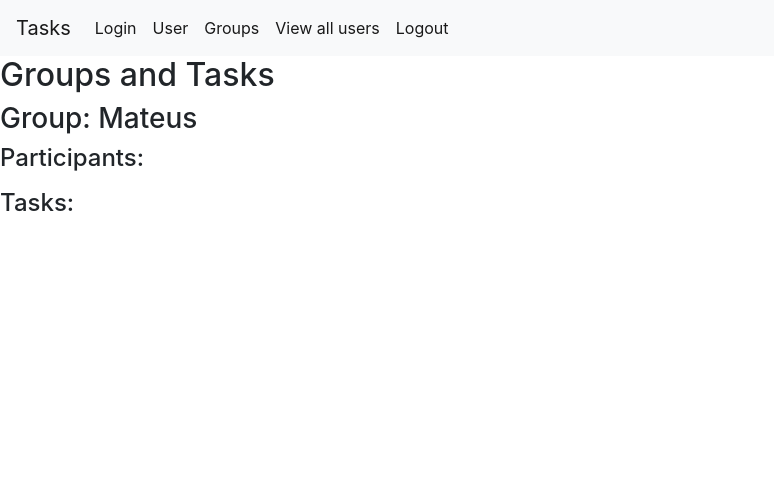
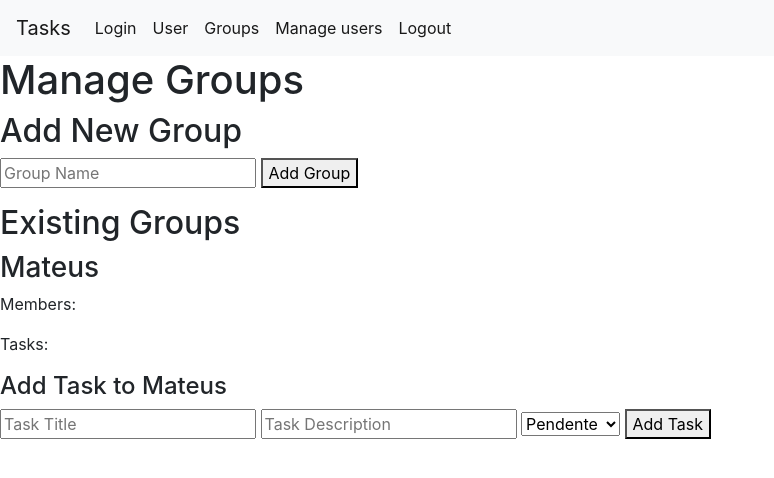
Before and after one commit to mateushesc/Tasks, a Flask app: page /groups in a window 1280 px wide. Shown: the top 478 px of the page, without its empty margins (0-774 px from the left). Run offline with Flask 3, Linux system fonts and the light colour scheme.

Commit message:
Add files via upload

```diff
--- a/app.py
+++ b/app.py
@@ -60,7 +60,9 @@ def home():
 
 @app.route("/view")
 def view():
-    return render_template("view.html", values=users.query.all())
+    all_users = users.query.all()
+    all_groups = groups.query.all()
+    return render_template("view.html", values=all_users, groups=all_groups)
 
 @app.route("/login", methods=["POST", "GET"])
 def login():
@@ -114,6 +116,60 @@ def view_groups():
     all_groups = groups.query.all()
     return render_template("groups.html", groups=all_groups)
 
+@app.route("/add_group", methods=["POST"])
+def add_group():
+    group_name = request.form["group_name"]
+
+    if group_name:
+        new_group = groups(name=group_name)
+        db.session.add(new_group)
+        db.session.commit()
+        flash(f"Group '{group_name}' added successfully!")
+    else:
+        flash("Group name cannot be empty.")
+
+    return redirect(url_for("view_groups"))
+
+
+@app.route("/add_to_group", methods=["POST"])
+def add_to_group():
+    user_id = request.form["user_id"]
+    group_id = request.form["group_id"]
+
+    user = users.query.get(user_id)
+    group = groups.query.get(group_id)
+
+    if user and group:
+        if user not in group.members:
+            group.members.append(user)
+            db.session.commit()
+            flash(f"User {user.name} added to group {group.name}!")
+        else:
+            flash(f"User {user.name} is already in group {group.name}.")
+    else:
+        flash("Error: User or group not found.")
+
+    return redirect(url_for("view"))
+
+@app.route("/add_task", methods=["POST"])
+def add_task():
+    task_title = request.form["task_title"]
+    task_description = request.form["task_description"]
+    task_status = request.form["task_status"]
+    group_id = request.form["group_id"]
+
+    group = groups.query.get(group_id)
+
+    if group:
+        new_task = Tasks(title=task_title, description=task_description, status=task_status, group_id=group_id)
+        db.session.add(new_task)
+        db.session.commit()
+        flash(f"Task '{task_title}' added to group '{group.name}' successfully!")
+    else:
+        flash("Group not found.")
+
+    return redirect(url_for("view_groups"))
+
 @app.route("/logout")
 def logout():
     if "user" in session:
--- a/templates/base.html
+++ b/templates/base.html
@@ -34,7 +34,7 @@
                     <a class="nav-link" href="groups">Groups <span class="sr-only">(current)</span></a>
                 </li>
                 <li class="nav-item active">
-                    <a class="nav-link" href="view">View all users <span class="sr-only">(current)</span></a>
+                    <a class="nav-link" href="view">Manage users <span class="sr-only">(current)</span></a>
                 </li>
                 <li class="nav-item active">
                     <a class="nav-link" href="logout">Logout <span class="sr-only">(current)</span></a>
--- a/templates/groups.html
+++ b/templates/groups.html
@@ -1,22 +1,42 @@
 {% extends "base.html" %}
-{% block title %}View All Groups{% endblock %}
+{% block title %}Manage Groups{% endblock %}
 {% block content %}
-    <h2>Groups and Tasks</h2>
+    <h1>Manage Groups</h1>
+
+    <!-- Form to add a new group -->
+    <h2>Add New Group</h2>
+    <form action="{{ url_for('add_group') }}" method="POST">
+        <input type="text" name="group_name" placeholder="Group Name" required>
+        <button type="submit">Add Group</button>
+    </form>
+
+    <!-- Existing Groups and Tasks -->
+    <h2>Existing Groups</h2>
     {% for group in groups %}
-        <h3>Group: {{ group.name }}</h3>
-        <h4>Participants:</h4>
+        <h3>{{ group.name }}</h3>
+        <p>Members:
+            {% for member in group.members %}
+                {{ member.name }}{% if not loop.last %}, {% endif %}
+            {% endfor %}
+        </p>
+        <p>Tasks:</p>
         <ul>
-            {% for user in group.users %}
-                <li>{{ user.name }}</li>
+            {% for task in group.tasks %}
+                <li>{{ task.title }} - {{ task.status }}: {{ task.description }}</li>
             {% endfor %}
         </ul>
-        <h4>Tasks:</h4>
-        <ul>
-            {% for task in group.tasks %}
-                <li>
-                    <strong>{{ task.title }}</strong> - {{ task.description }} - Status: {{ task.status }}
-                </li>
-            {% endfor %}
-        </ul>
+
+        <h4>Add Task to {{ group.name }}</h4>
+        <form action="{{ url_for('add_task') }}" method="POST">
+            <input type="text" name="task_title" placeholder="Task Title" required>
+            <input type="text" name="task_description" placeholder="Task Description" required>
+            <select name="task_status">
+                <option value="Pendente">Pendente</option>
+                <option value="Iniciada">Iniciada</option>
+                <option value="Finalizada">Finalizada</option>
+            </select>
+            <input type="hidden" name="group_id" value="{{ group._id }}">
+            <button type="submit">Add Task</button>
+        </form>
     {% endfor %}
 {% endblock %}
```
Also changed, not shown: templates/view.html (+11 -1 lines), instance/users.sqlite3.
